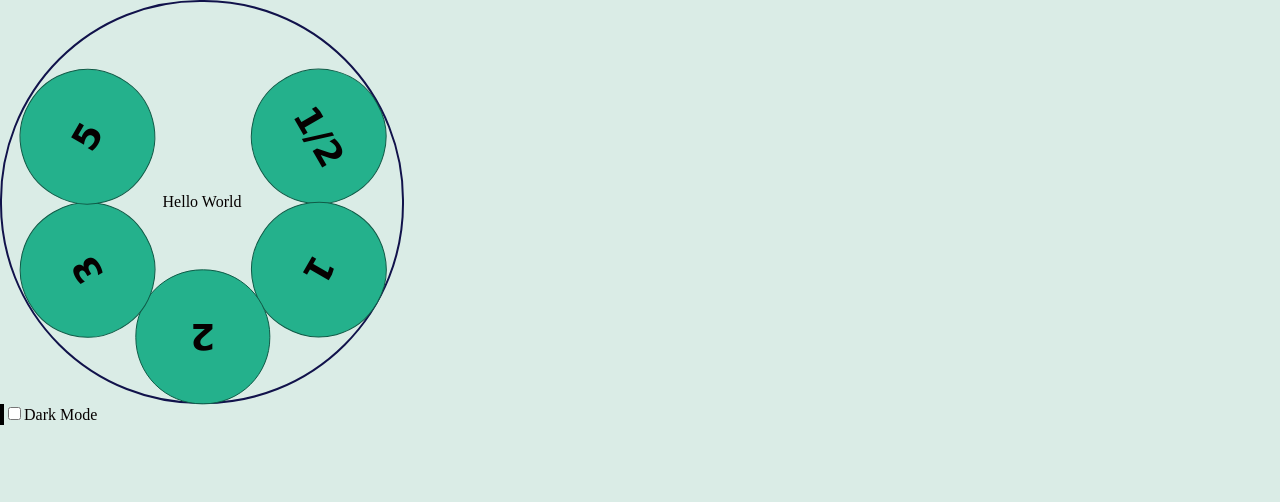
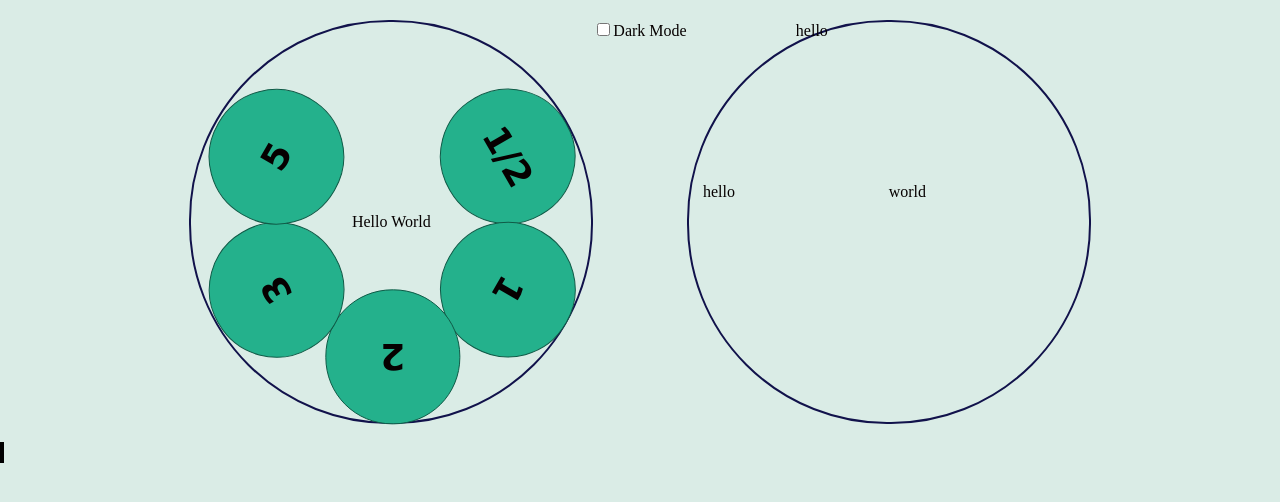
Before and after one commit to twolastnames/scatter-brained, a React (Vite) app in the folder front/: page / in a window 1280 px wide. Shown: the top 502 px of the page. Built offline with nearby package versions, Linux system fonts and the light colour scheme; no server answers.

Commit message:
forward layout styling

```diff
--- a/front/src/App.module.scss
+++ b/front/src/App.module.scss
@@ -8,3 +8,10 @@
   min-height: 100vh;
   position: relative;
 }
+
+.estimation {
+  display: flex;
+  flex-direction: row;
+  justify-content: center;
+  padding: var(--gap-xlarge);
+}
--- a/front/src/App.tsx
+++ b/front/src/App.tsx
@@ -2,6 +2,7 @@ import { StateDumper } from "./components/StateDumper/StateDumper";
 import styles from "./App.module.scss";
 import { CardSet } from "./components/CardSet/CardSet";
 import { useEffect } from "react";
+import { PeerTileSet } from "./components/PeerTileSet/PeerTileSet";
 
 function App() {
   useEffect(() => {
@@ -10,8 +11,9 @@ function App() {
   return (
     <>
       <div className={styles.page} data-testid="ScatterBrained">
+        <div className={styles.estimation}>
           <CardSet />
-        <StateDumper />
+          <div>
             <input
               name="themeToggle"
               onClick={(event) => {
@@ -25,6 +27,10 @@ function App() {
             />
             <label for="themeToggle">Dark Mode</label>
           </div>
+          <PeerTileSet />
+        </div>
+        <StateDumper />
+      </div>
     </>
   );
 }
```
Lines whose indentation alone changed are shown as unchanged.
